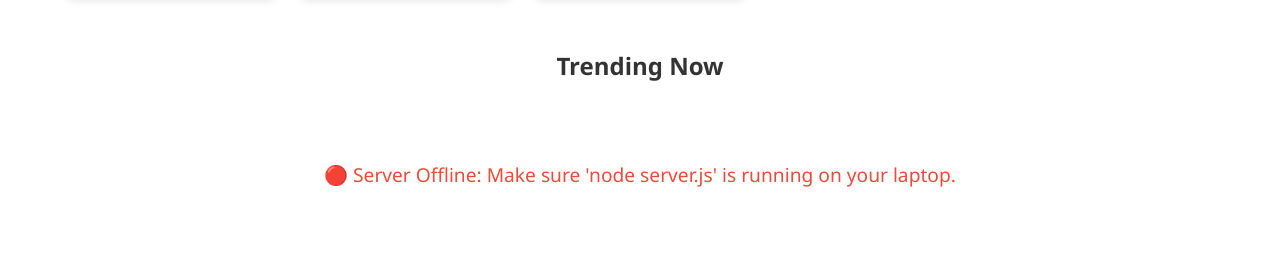
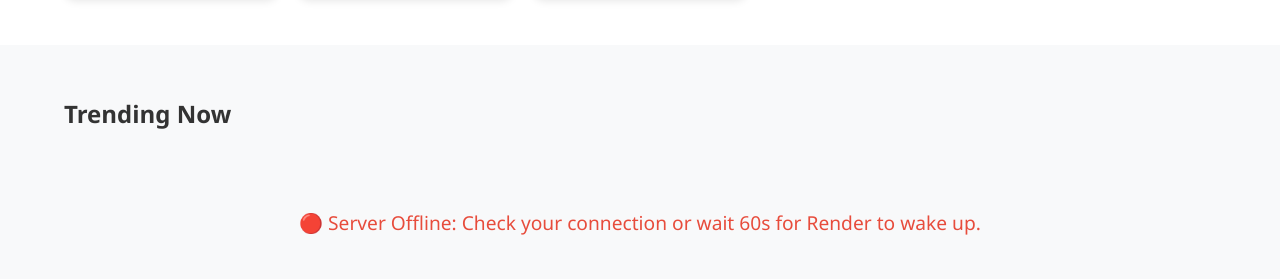
Before and after one commit to shrbooj/syriacare, a website: page wastons.html in a window 1280 px wide. Shown: the part 779-1058 px from the top of the page. Drawn offline with Linux system fonts and the light colour scheme; no server answers.

Commit message:
Add files via upload

```diff
--- a/wastons.html
+++ b/wastons.html
@@ -17,7 +17,6 @@
         select { padding: 8px 12px; border: 1px solid #ddd; border-radius: 8px; cursor: pointer; font-size: 0.95rem; font-family: inherit; outline: none; transition: 0.2s; height: 38px; box-sizing: border-box;}
         select:focus { border-color: var(--primary); }
 
-        /* 🌍 CUSTOM LANGUAGE DROPDOWN WITH IMAGES */
         .custom-dropdown { position: relative; font-family: inherit; font-size: 0.95rem; user-select: none;}
         .selected-lang { display: flex; align-items: center; gap: 8px; border: 1px solid #ddd; padding: 6px 12px; border-radius: 8px; cursor: pointer; background: white; transition: 0.2s; height: 38px; box-sizing: border-box;}
         .selected-lang:hover { border-color: var(--primary); }
@@ -26,7 +25,6 @@
         .lang-option:hover { background: #f8f9fa; color: var(--primary); }
         .lang-flag { width: 20px; height: 14px; object-fit: cover; border-radius: 2px; box-shadow: 0 0 2px rgba(0,0,0,0.2);}
 
-        /* 🎨 SEARCH BAR STYLES */
         .search-box { display: flex; align-items: center; background: #f1f3f5; border-radius: 20px; padding: 6px 15px; border: 1px solid #e9ecef; transition: 0.3s; height: 38px; box-sizing: border-box;}
         .search-box:focus-within { border-color: var(--primary); background: white; box-shadow: 0 0 0 3px rgba(74, 20, 140, 0.1); }
         .search-box input { border: none; background: transparent; outline: none; font-family: inherit; font-size: 0.95rem; width: 160px; transition: 0.3s;}
@@ -177,6 +175,7 @@
                 <div class="cat-title" data-en="Mother & Baby" data-ar="الأم والطفل">Mother & Baby</div>
             </div>
         </div>
+    </div>
 
     <div class="container" id="product-anchor">
         <h2 id="category-title" data-en="Trending Now" data-ar="التوجهات الحالية">Trending Now</h2>
@@ -261,8 +260,7 @@
     </div>
 
     <script>
-        // MAKE SURE there is no 'localhost' here anymore!
-// Keep the '/api' at the end!
+        // FIXED API URL (Must match your Render dashboard)
         const API_URL = 'https://syriacare.onrender.com/api';
         const RATES = { USD: 1, SYP: 14500 };
 
@@ -290,7 +288,6 @@ const API_URL = 'https://syriacare.onrender.com/api';
             menu.style.display = menu.style.display === 'flex' ? 'none' : 'flex';
         }
 
-        // Close menu if user clicks anywhere else on the screen
         document.addEventListener('click', function(e) {
             const dropdown = document.getElementById('lang-dropdown');
             if (dropdown && !dropdown.contains(e.target)) {
@@ -303,10 +300,9 @@ const API_URL = 'https://syriacare.onrender.com/api';
             localStorage.setItem('syriaCareLang', lang);
             document.documentElement.dir = lang === 'ar' ? 'rtl' : 'ltr';
 
-            // Update Custom Dropdown UI
             document.getElementById('current-flag').src = lang === 'ar' ? 'https://flagcdn.com/w20/sa.png' : 'https://flagcdn.com/w20/us.png';
             document.getElementById('current-lang-text').innerText = lang === 'ar' ? 'العربية' : 'English';
-            document.getElementById('lang-menu').style.display = 'none'; // Close the menu
+            document.getElementById('lang-menu').style.display = 'none';
 
             document.querySelectorAll('[data-en]').forEach(el => {
                 el.innerText = el.getAttribute(`data-${lang}`);
@@ -358,18 +354,22 @@ const API_URL = 'https://syriacare.onrender.com/api';
         function handleLogout() { currentUser = null; localStorage.removeItem('syriaCareUser'); updateAuthUI(); }
         function switchModals(closeId, openId) { toggleModal(closeId); toggleModal(openId); }
 
+        // --- FIXED FETCH FUNCTION ---
         async function fetchProductsFromCloud() {
             const grid = document.getElementById('product-grid');
             try {
-        const response = await fetch(API_URL);
+                // FIXED: Now calls the correct /products endpoint
+                const response = await fetch(`${API_URL}/products`);
                 if (!response.ok) throw new Error("Connection failed");
 
                 products = await response.json();
+                console.log("🟢 Data received from Cloud:", products);
+
                 renderProducts();
             } catch (error) {
-        console.error("Database Error:", error);
+                console.error("🔴 Database Error:", error);
                 grid.innerHTML = `<p id="loading-message" style="color: #e74c3c;">
-            🔴 Server Offline: Make sure 'node server.js' is running on your laptop.
+                    🔴 Server Offline: Check your connection or wait 60s for Render to wake up.
                 </p>`;
             }
         }
@@ -507,8 +507,6 @@ const API_URL = 'https://syriacare.onrender.com/api';
         function toggleModal(id) { const m = document.getElementById(id); m.style.display = m.style.display === 'flex' ? 'none' : 'flex'; }
 
         fetchProductsFromCloud();
-
-        // This makes sure the right flag loads immediately when you open the page!
         switchLanguage(currentLang);
     </script>
 </body>
```
Lines whose indentation alone changed are shown as unchanged.
